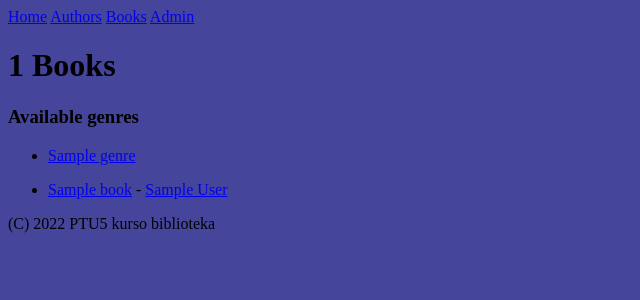
After one commit to exnihiloo/codeacademy_django_library, a Django app: page /books/ in a window 1280 px wide. The commit adds this page. Shown: the top 300 px of the page, without its empty margins (0-640 px from the left). Run offline with Django 4.2, Linux system fonts and the light colour scheme; tables that the repository leaves empty hold one stand-in row (values such as "Sample post").

Commit message:
all updates

```diff
--- a/ptu5_library/library/models.py
+++ b/ptu5_library/library/models.py
@@ -1,4 +1,6 @@
 from django.db import models
+from django.utils.html import format_html
+from django.urls import reverse
 import uuid
 
 # Create your models here.
@@ -7,6 +9,10 @@ class Genre(models.Model):
 
     def __str__(self):
         return self.name
+
+    def link_filtered_books(self) -> str:
+        link = reverse('books') + '?genre_id='+str(self.id)
+        return format_html('<a class="genre" href="{link}">{name}</a>', link = link, name = self.name)
 
     class Meta:
         ordering = ['name']
@@ -22,6 +28,10 @@ class Author(models.Model):
     def display_books(self) -> str:
         return ", ".join(book.title for book in self.books.all())
     display_books.short_description = 'Books'
+
+    def link(self) -> str:
+        link = reverse('author', kwargs={'author_id' : self.id})
+        return format_html('<a href="{link}">{author}</a>', link = link, author = self.__str__())
 
     class Meta:
         ordering = ['last_name', 'first_name']
@@ -48,6 +58,12 @@ class Book(models.Model):
     def display_genre(self):
         return ', '.join(genre.name for genre in self.genre.all()[:3])
     display_genre.short_description = 'genre(s)'
+
+    # reverse suformuoja adresa
+
+    # def author_link(self) -> str:
+    #     link = reverse('author', kwargs = {'author_id' : self.author.id})
+    #     return format_html('<a href="{link}">{author}</a>', link = link, author = self.author)
 
     # kai sukuriam modeli radom python manage.py makemigrations
     # tada python manage.py migrate
--- a/ptu5_library/library/templates/library/base.html
+++ b/ptu5_library/library/templates/library/base.html
@@ -9,9 +9,28 @@
     <link rel='stylesheet' href="{% static 'library/css/base.css' %}">
 </head>
 <body>
+    <header>
+        {# meniukas#}
+        {% comment %} ta url 'books' nusirodome pagal tai koki name sukureme urls.py path'uose {% endcomment %}
+        <div class="container">
+            {% block nav %}
+            <a href="{% url 'index' %}">Home</a>
+            <a href="{% url 'authors' %}">Authors</a>
+            <a href="{% url 'books' %}">Books</a>
+            <a href="{% url 'admin:index' %}">Admin</a>
+            {% endblock nav %}
+        </div>
+    </header>
     <main>
-        {% block content %}
-        {% endblock content %}
+        <div class="container">
+            {% block content %}
+            {% endblock content %}
+        </div>
     </main>
+    <footer>
+        <div class="container">
+            {% block footer %}<p> (C) 2022 PTU5 kurso biblioteka </p>{% endblock footer %}
+        </div>
+    </footer>
 </body>
 </html>
--- /dev/null
+++ b/ptu5_library/library/templates/library/book_list.html
@@ -0,0 +1,22 @@
+{% extends 'library/base.html' %}
+{% block title %}Books in {{ block.super }} {% endblock title %}
+{% block content %}
+    <h1>{{ books_count }}
+        {% comment %} rodys kiek kokio zanro knygu yra reikia vesti http://127.0.0.1:8000/books/?genre_id=4 {% endcomment %}
+        {% if genre %}{{ genre }}{% endif%}
+        Books</h1>
+    <div class = "genre_filter">
+        <h3>Available genres</h3>
+        <ul>
+            {% for filter_genre in genres %}
+                <li>{{filter_genre.link_filtered_books}}</li>
+            {% endfor %}
+        </ul>
+    </div>
+    <ul>
+        {% comment %} book_list pagal modeli esanti views.py {% endcomment %}
+        {% for book in book_list %}
+            <li><a href = "{% url 'book' book.pk %}">{{ book.title }}</a> - {{ book.author.link }}</li>
+        {% endfor %}
+    </ul>
+{% endblock content %}
--- a/ptu5_library/library/urls.py
+++ b/ptu5_library/library/urls.py
@@ -2,5 +2,10 @@ from django.urls import path
 from . import views
 
 urlpatterns = [
-    path('', views.index, name = 'index')
+    path('', views.index, name = 'index'),
+    path('authors/', views.authors, name = 'authors'),
+    path('author/<int:author_id>', views.author, name = 'author'),
+    path('books/', views.BookListView.as_view(), name = 'books'),
+    path('book/<int:pk>/', views.BookDetailView.as_view(), name = 'book'),
+    # pk yra primary key
 ]
--- a/ptu5_library/library/views.py
+++ b/ptu5_library/library/views.py
@@ -1,6 +1,7 @@
-from django.shortcuts import render
-from django.http import HttpResponse
-#
+from django.shortcuts import render, get_object_or_404
+# from django.http import HttpResponse
+from django.views.generic import ListView, DetailView
+
 from . models import Genre, Author, Book, BookInstance
 # Create your views here.
 
@@ -22,3 +23,45 @@ def index(request):
 
     return render(request, 'library/index.html', context)
     # jei sablonas skirtas appsui tai ji idedame i appso folderi
+
+# funkciniai views.
+# autoriu funkcija
+def authors(request):
+    return render(request, 'library/authors.html', {'authors' : Author.objects.all()})
+
+# author detail funkcija
+def author(request, author_id):
+    return render(request, 'library/author.html', {'author' : get_object_or_404(Author, id=author_id)})
+
+# class based view
+
+class BookListView(ListView):
+    model = Book
+    template_name = 'library/book_list.html'
+
+    #is get kolekcijos argumentu pabandysime gauti zanro id
+    def get_queryset(self):
+        queryset = super().get_queryset()
+        genre_id = self.request.GET.get('genre_id')
+        if genre_id:
+            queryset = queryset.filter(genre__id = genre_id)
+        return queryset
+
+        # genre__id du underscore nes yra many to many sarysis, kreipiames i zanro lentele per tarpine lentele
+        # del to 2 udnerscore
+
+
+    def get_context_data(self, **kwargs):
+        context = super().get_context_data(**kwargs)
+        # context['books_count'] = Book.objects.count()
+        # antras budas skaiciuoti, ji labiau naudoja djangistai
+        context['books_count'] = self.get_queryset().count()
+        genre_id = self.request.GET.get('genre_id')
+        context['genres'] = Genre.objects.all()
+        if genre_id:
+            context['genre'] = get_object_or_404(Genre, id = genre_id)
+        return context
+
+class BookDetailView(DetailView):
+    model = Book
+    template_name = 'library/book_detail.html'
```
Also changed, not shown: ptu5_library/library/static/library/css/base.css (+65 -1 lines), ptu5_library/library/templates/library/author.html (added, +11 -0 lines), ptu5_library/library/templates/library/authors.html (added, +11 -0 lines), ptu5_library/library/templates/library/book_detail.html (added, +20 -0 lines).
